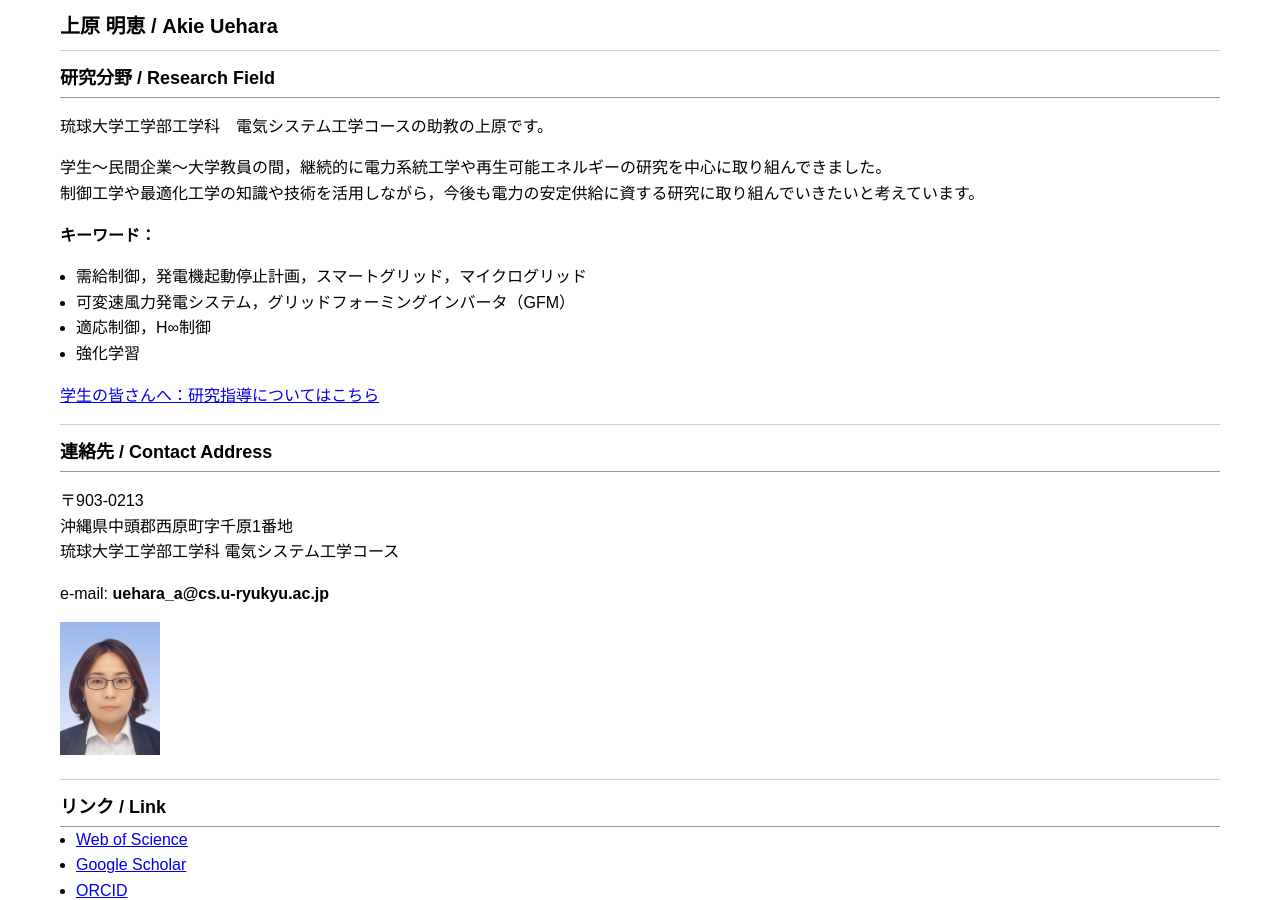
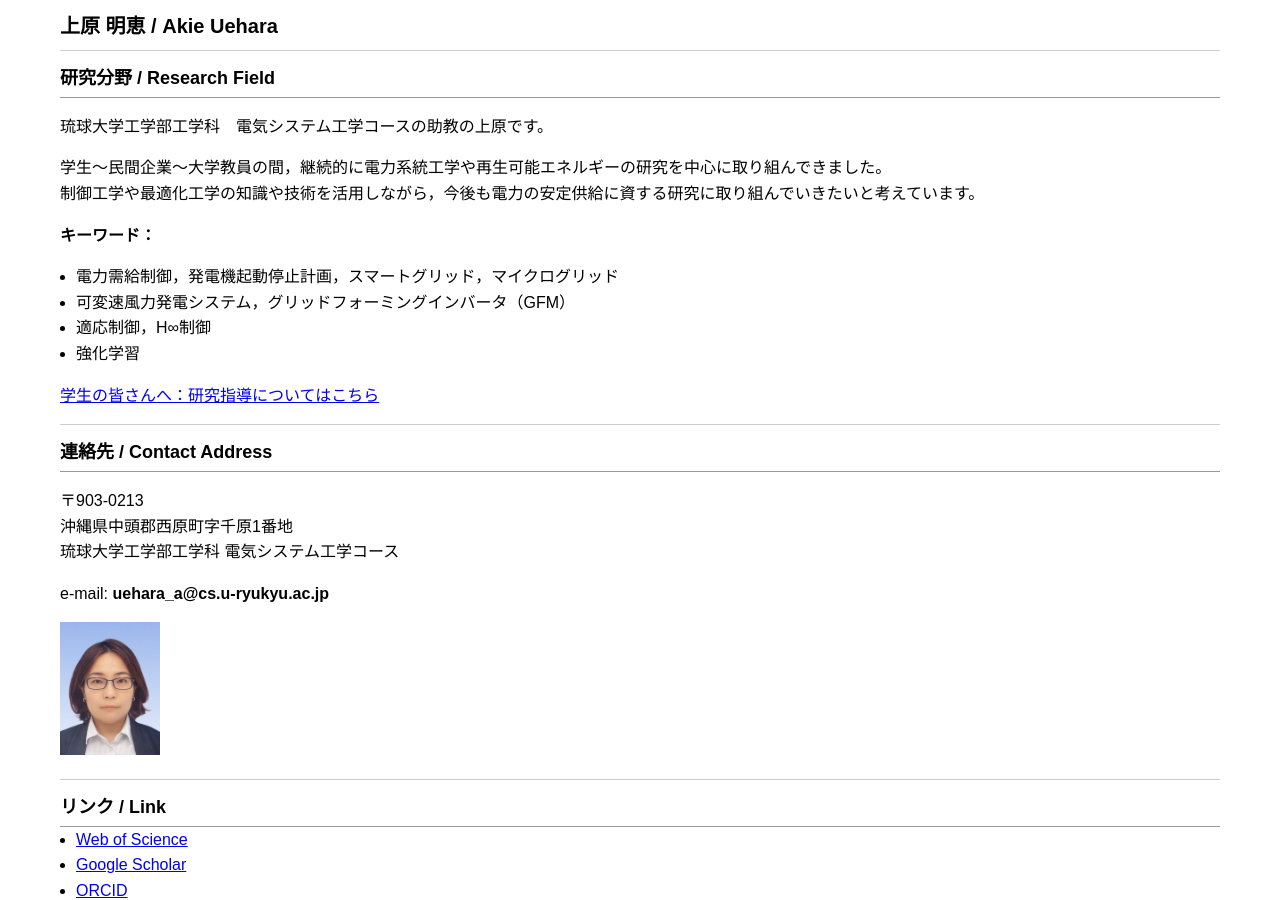
Before and after one commit to akieuehara/AkieUehara.github.io, a Jekyll site: the page built from index.md, in a window 1280 px wide and 900 px high. Built offline with Jekyll 4.4.1, drawn with Linux system fonts in a browser that asks for light colours; comment, search, counter and statistics services are not loaded.

Commit message:
Update index.md

```diff
--- a/index.md
+++ b/index.md
@@ -14,7 +14,7 @@ title: "Akie Uehara"
 制御工学や最適化工学の知識や技術を活用しながら，今後も電力の安定供給に資する研究に取り組んでいきたいと考えています。
 
 **キーワード：**
-- 需給制御，発電機起動停止計画，スマートグリッド，マイクログリッド
+- 電力需給制御，発電機起動停止計画，スマートグリッド，マイクログリッド
 - 可変速風力発電システム，グリッドフォーミングインバータ（GFM）
 - 適応制御，H∞制御
 - 強化学習
```
Also changed, not shown: other parts of index.md (+1 -1 lines).
